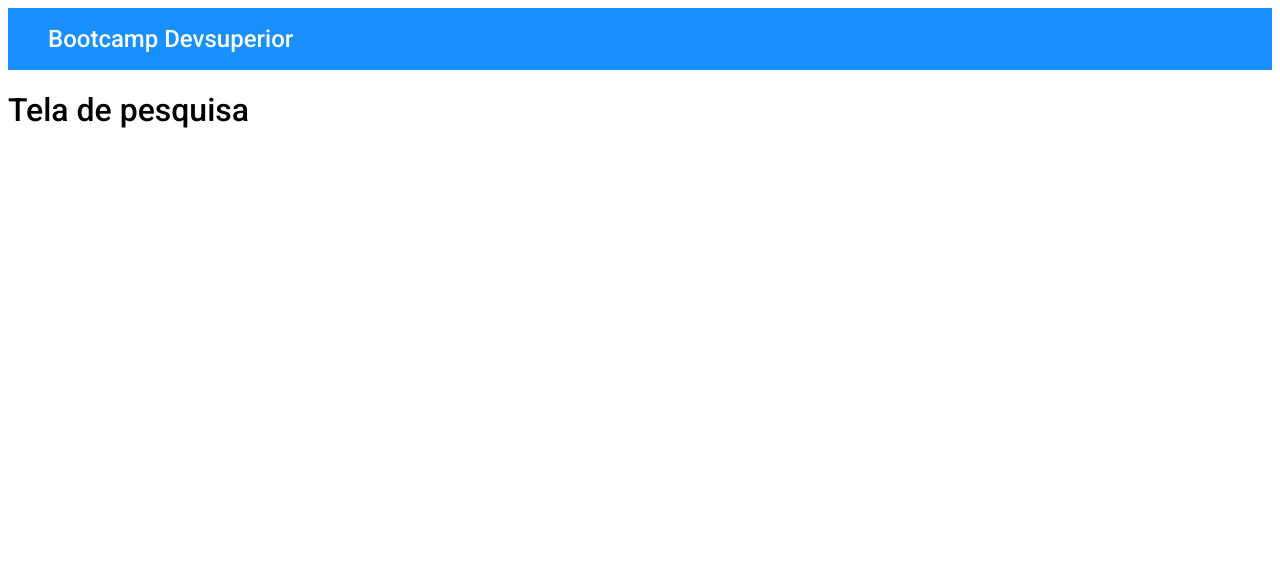
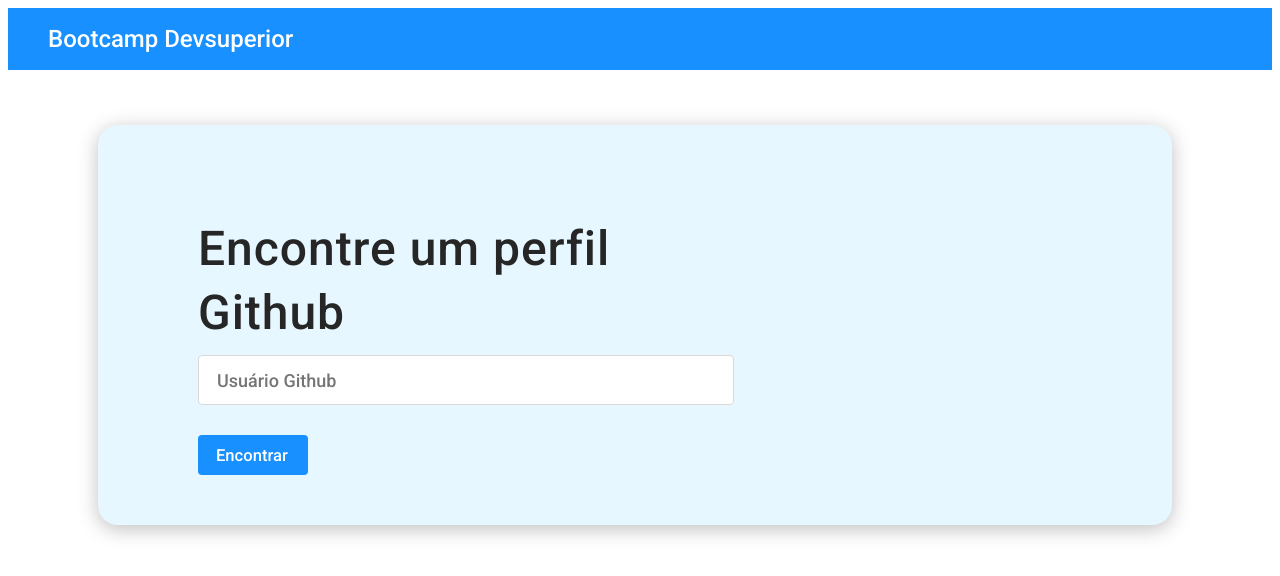
Before and after one commit to PhilipsMonster/github-user-search, a React (Create React App) app: page /search in a window 1280 px wide. Shown: the top 576 px of the page. Built offline with nearby package versions, Linux system fonts and the light colour scheme.

Commit message:
Finish user-search form

```diff
--- a/src/app.scss
+++ b/src/app.scss
@@ -20,3 +20,10 @@ a {
     text-decoration: none;
   }
 }
+
+.card-base {
+  background: #FFFFFF;
+  box-shadow: 0px 4px 20px rgba(0, 0, 0, 0.25);
+  border-radius: 20px;
+  background: #E6F7FF;
+}
--- a/src/core/components/Button/styles.scss
+++ b/src/core/components/Button/styles.scss
@@ -1,11 +1,12 @@
 .btn-container {
-    width: 100px;
+    width: 110px;
     height: 40px;
-    padding: 8px 18px 8px 18px;
+    padding: 8px 10px 8px 18px;
     background: #1890ff;
     border-radius: 4px;
-    font-size: 18px;
-    font-weight: normal;
+    font-size: 20px;
+    line-height: 1px;
+    font-weight:lighter;
     display: flex;
     align-items: center;
     text-align: center;
--- a/src/pages/Github/components/Search/index.tsx
+++ b/src/pages/Github/components/Search/index.tsx
@@ -1,9 +1,22 @@
 import React from 'react';
+import Button from '../../../../core/components/Button';
 import './styles.scss';
 
 const Search = () => {
     return (
-        <h1>Tela de pesquisa</h1>
+        <div className="search-container">
+            <div className="search-content card-base">
+                <h1 className="text-title">
+                    Encontre um perfil Github
+                </h1>
+                <input
+                    type="text"
+                    className="user-search"
+                    placeholder="Usuário Github"
+                />
+                <Button text="Encontrar" />
+            </div>
+        </div>
     );
 }
 
--- a/src/pages/Github/components/Search/styles.scss
+++ b/src/pages/Github/components/Search/styles.scss
@@ -0,0 +1,38 @@
+.search-container {
+    margin-top: 55px;
+    padding-left: 90px;
+    padding-right: 100px;
+}
+
+.search-content {
+    padding-top: 60px;
+    padding-bottom: 50px;
+    padding-left: 100px;
+}
+
+.text-title {
+    font-weight: 500;
+    font-size: 38px;
+    line-height: 46px;
+    color: #262626;
+    margin-bottom: 10px;
+    margin-right: 480px;
+}
+
+.user-search {
+    width:55%;
+    height: 50px;
+    margin-bottom: 30px;
+    margin-right: auto;
+    padding-left: 18px;
+    background: #ffffff;
+    border: 1px solid #d9d9d9;
+    box-sizing: border-box;
+    border-radius: 4px;
+    font-size: 18px;
+    line-height: 1px;
+    font-weight:lighter;
+    display: flex;
+    align-items: center;
+    color: #c6c6c6
+}
```
